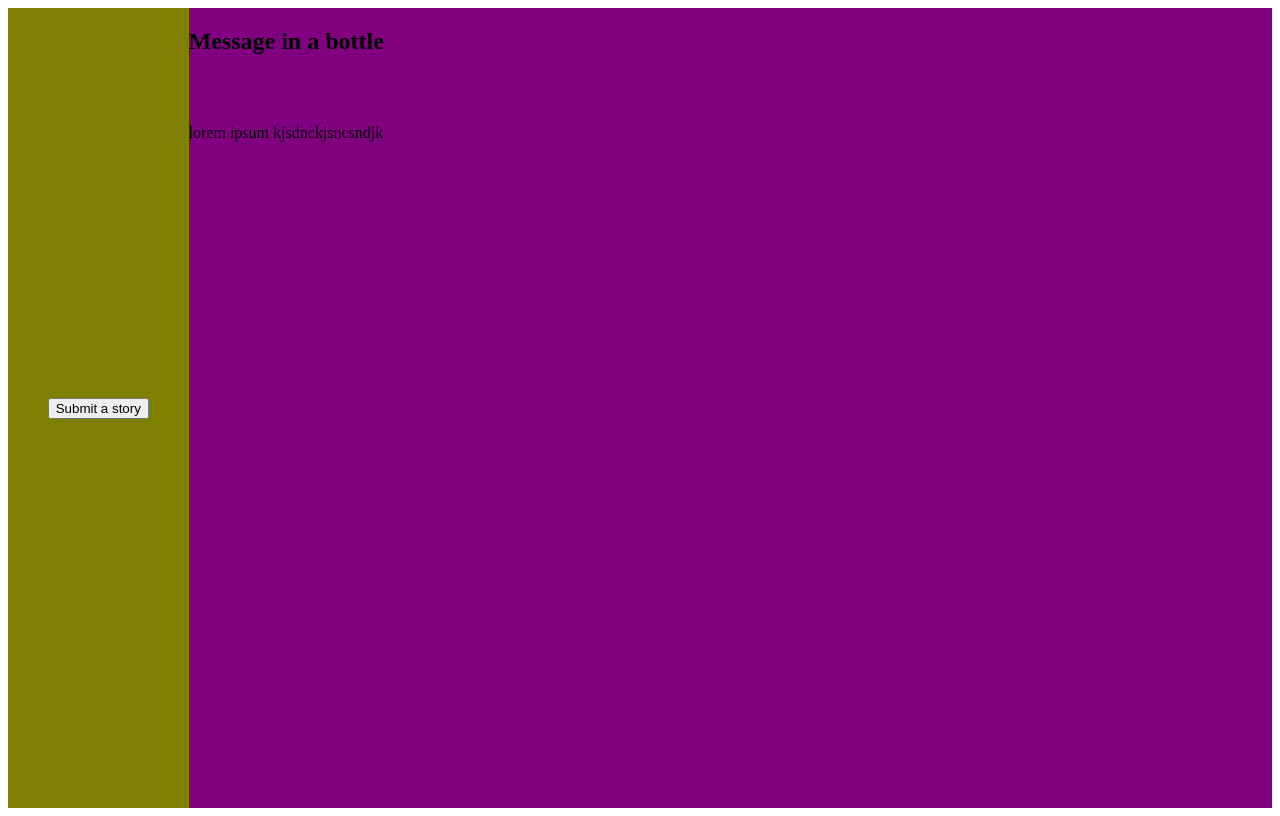
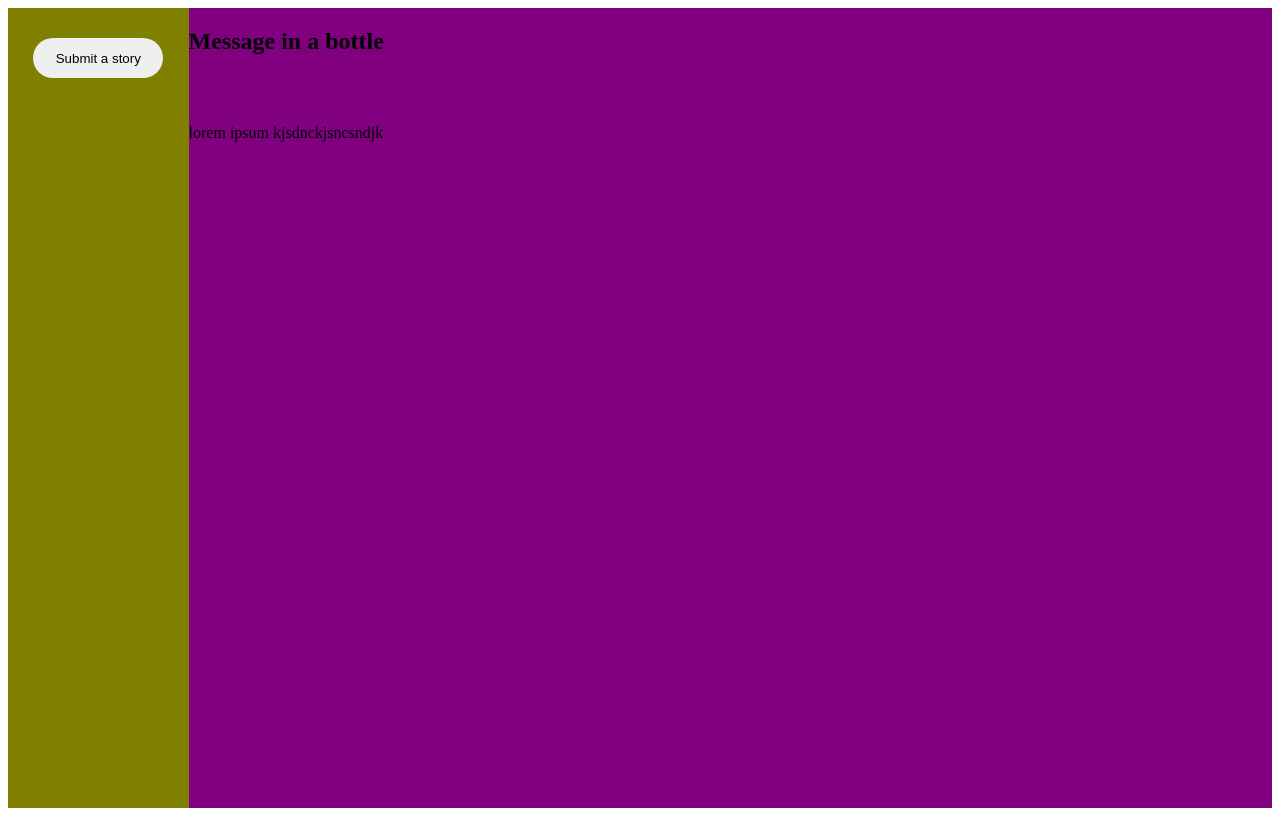
Before and after one commit to MIBFB-COLLAB/MESSAGE-IN-A-BOTTLE, a React (Create React App) app: page / in a window 1280 px wide. Built offline with nearby package versions, Linux system fonts and the light colour scheme.

Commit message:
add styling for Nav component button

```diff
--- a/src/Components/NavBar/NavBar.css
+++ b/src/Components/NavBar/NavBar.css
@@ -3,9 +3,14 @@
     grid-area: Nav-bar;
     background: olive;
     display: flex;
+    align-items: center;
     flex-direction: column;
-    flex-wrap: wrap;
-    align-content: center;
-    justify-content: center;
-    align-items: center;
 }
+
+.story-submit {
+    height: 40px;
+    margin: 30px 0 0 0;
+    width: 130px;
+    border-radius: 20px;
+    border: transparent;
+}
--- a/src/Components/UserInstructions/UserInstructions.js
+++ b/src/Components/UserInstructions/UserInstructions.js
@@ -1,6 +1,5 @@
 import './UserInstructions.css'
 import React from "react"
-
 
 const UserIntructions = () => {
     return (
```
